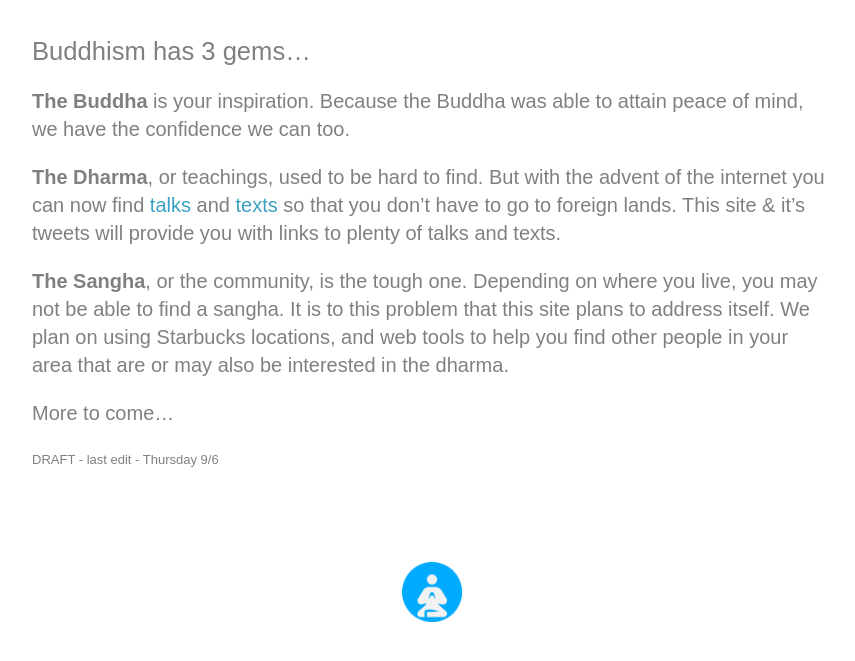
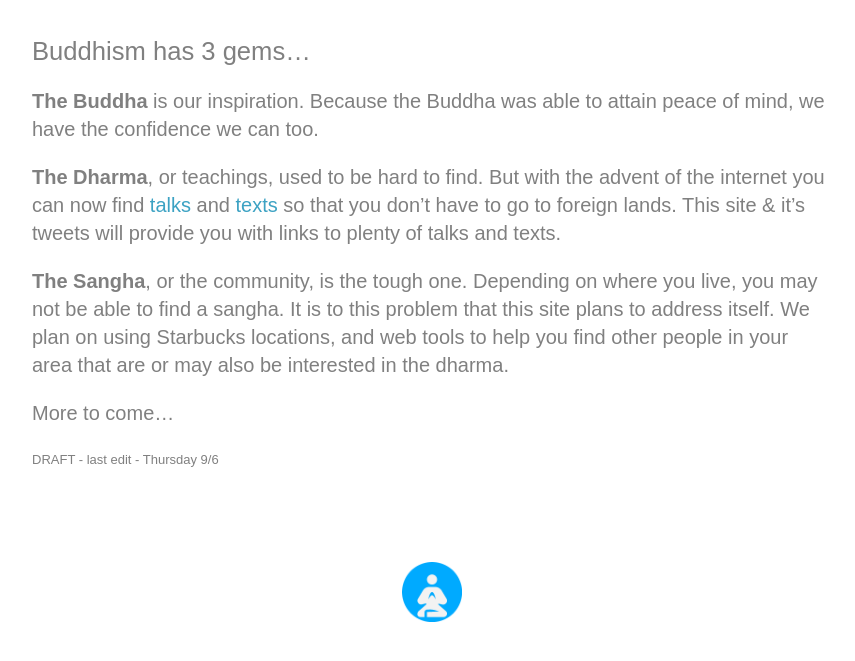
Before and after one commit to StarbucksSangha/StarbucksSangha, a Jekyll site: the page built from info.md, in a window 1280 px wide. Shown: the top 661 px of the page, without its empty margins (208-1063 px from the left). Built offline with Jekyll 4.4.1, drawn with Linux system fonts in a browser that asks for light colours.

Commit message:
Update info.md

```diff
--- a/info.md
+++ b/info.md
@@ -6,7 +6,7 @@ published: True
 ---
 ## Buddhism has 3 gems...
 
-<b>The Buddha</b> is your inspiration. Because the Buddha was able to attain peace of mind, we have the confidence we can too.
+<b>The Buddha</b> is our inspiration. Because the Buddha was able to attain peace of mind, we have the confidence we can too.
 
 <b>The Dharma</b>, or teachings, used to be hard to find. But with the advent of the internet you can now find [talks](https://www.dhammatalks.org/mp3_collections_index.html){:target="_blank"} and [texts](https://www.dhammatalks.org/suttas/index.html){:target="_blank"} so that you don't have to go to foreign lands. This site & it's tweets will provide you with links to plenty of talks and texts.
 
```
